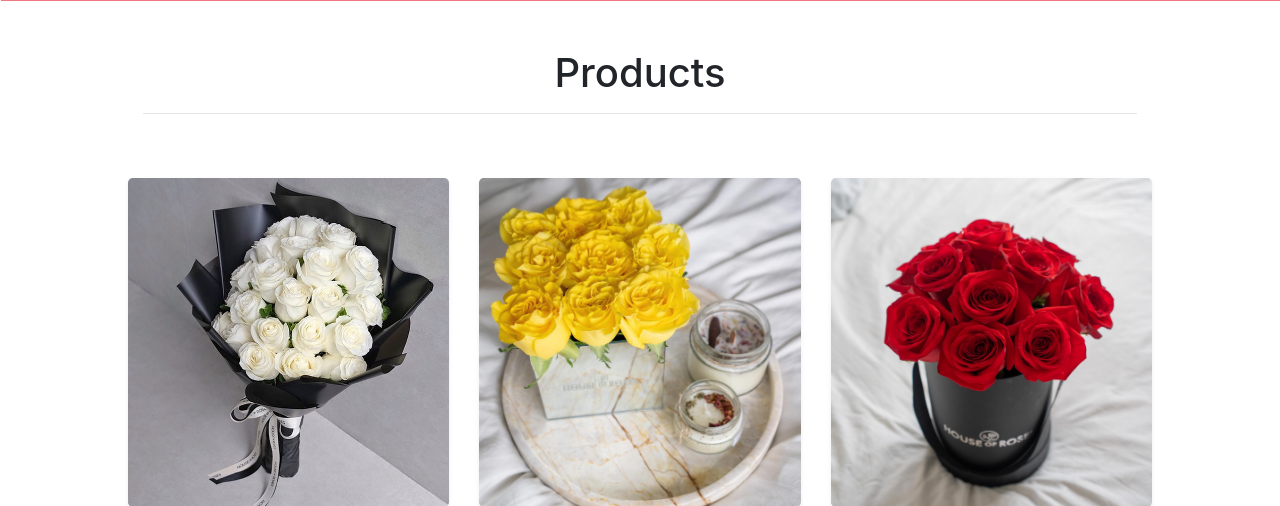
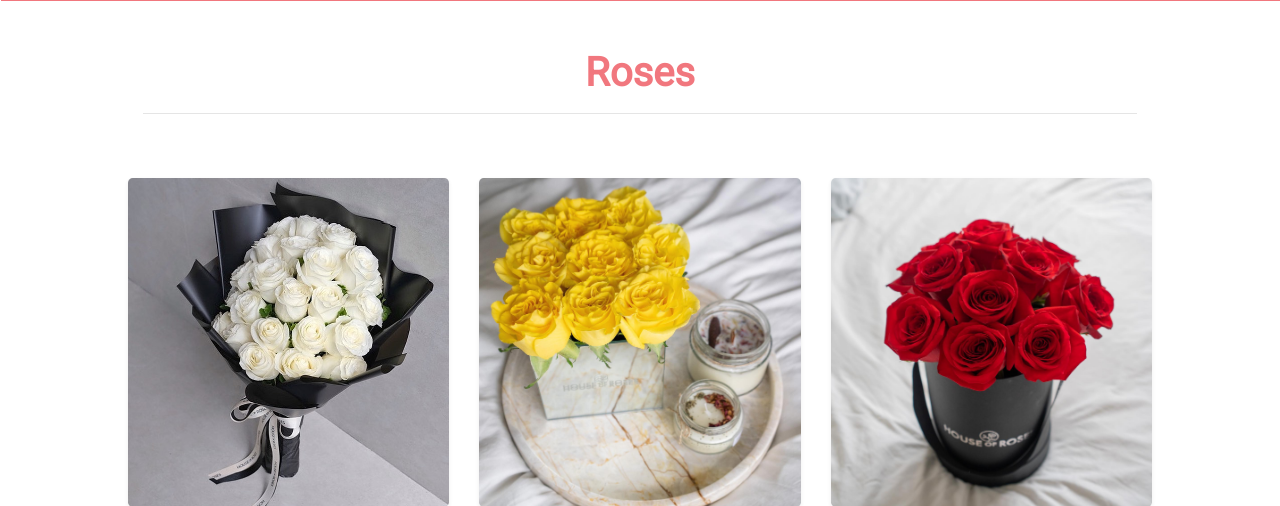
Before and after one commit to Saharalnoor/ysra_house_of_flower_MS, a Django app: template products/templates/products/products.html in a window 1280 px wide. Shown: the part 224-730 px from the top of the page. Run offline with Django 3.2, Linux system fonts and the light colour scheme; the template is opened without the code that fills it: values that come from a table or form of the project are taken from there, others are empty; data comes from the database, SQL or seed files in the repository; parts of the project's set-up code (start-up, migrations or seed data) failed here and were passed over; some libraries are stand-ins or nearby versions.

Commit message:
Changes product name to Roses and made some style

```diff
--- a/products/templates/products/products.html
+++ b/products/templates/products/products.html
@@ -15,7 +15,7 @@
      <div class="container mb-5">
         <div class="row">
             <div class="col text-center mt-5">
-                <h1>Products</h1>
+                <h1 class="main-heading-roses">Roses</h1>
                 <hr>
             </div>
     <div class="row">
--- a/static/css/base.css
+++ b/static/css/base.css
@@ -110,11 +110,18 @@ body {
     object-fit: cover;
 }
 
+.main-heading-roses,
 .products-title{
     font-family: 'Roboto', sans-serif;
     color: #f1777e;
+    font-weight: 900;
+
 }
-.category-tag,.category-label,.description-header,.quantity-header{
+
+.category-tag,
+.category-label,
+.description-header,
+.quantity-header{
     color: #f1777e;
     font-size: 1.3em;
 }
```
